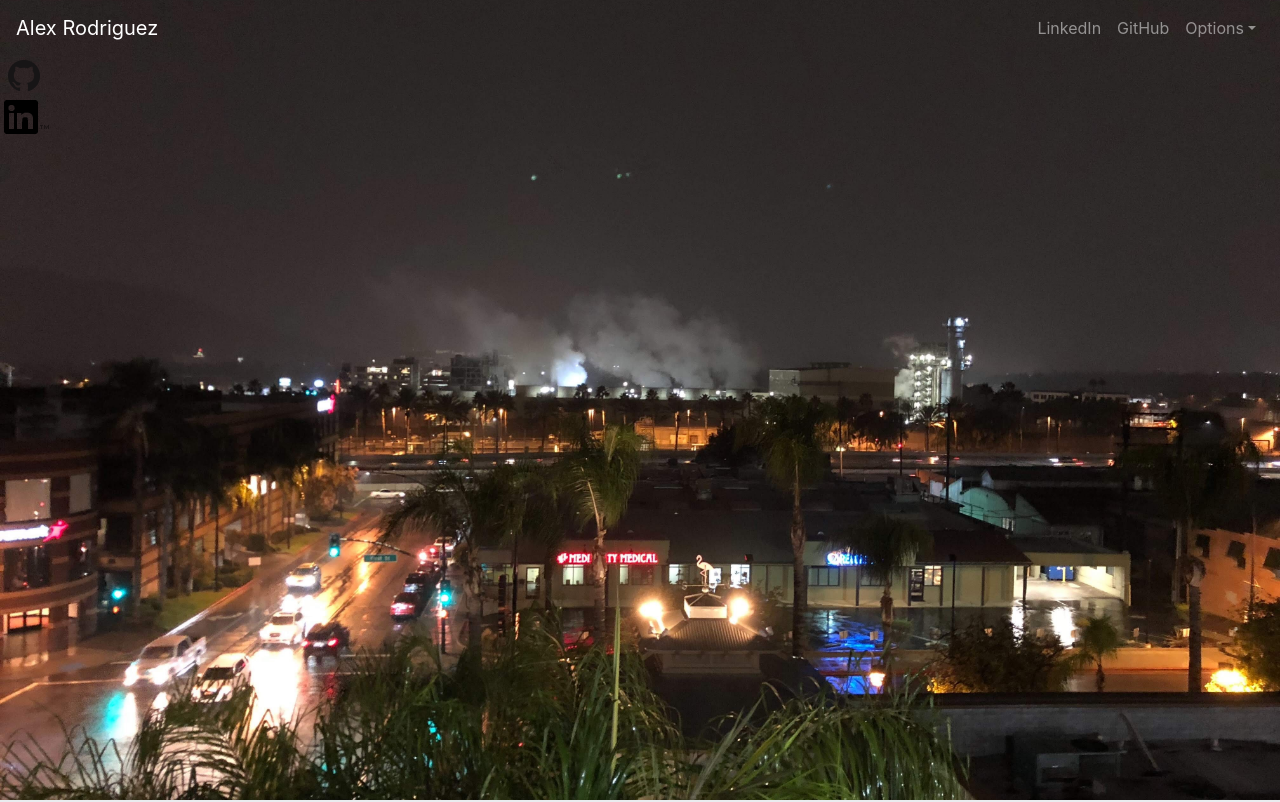
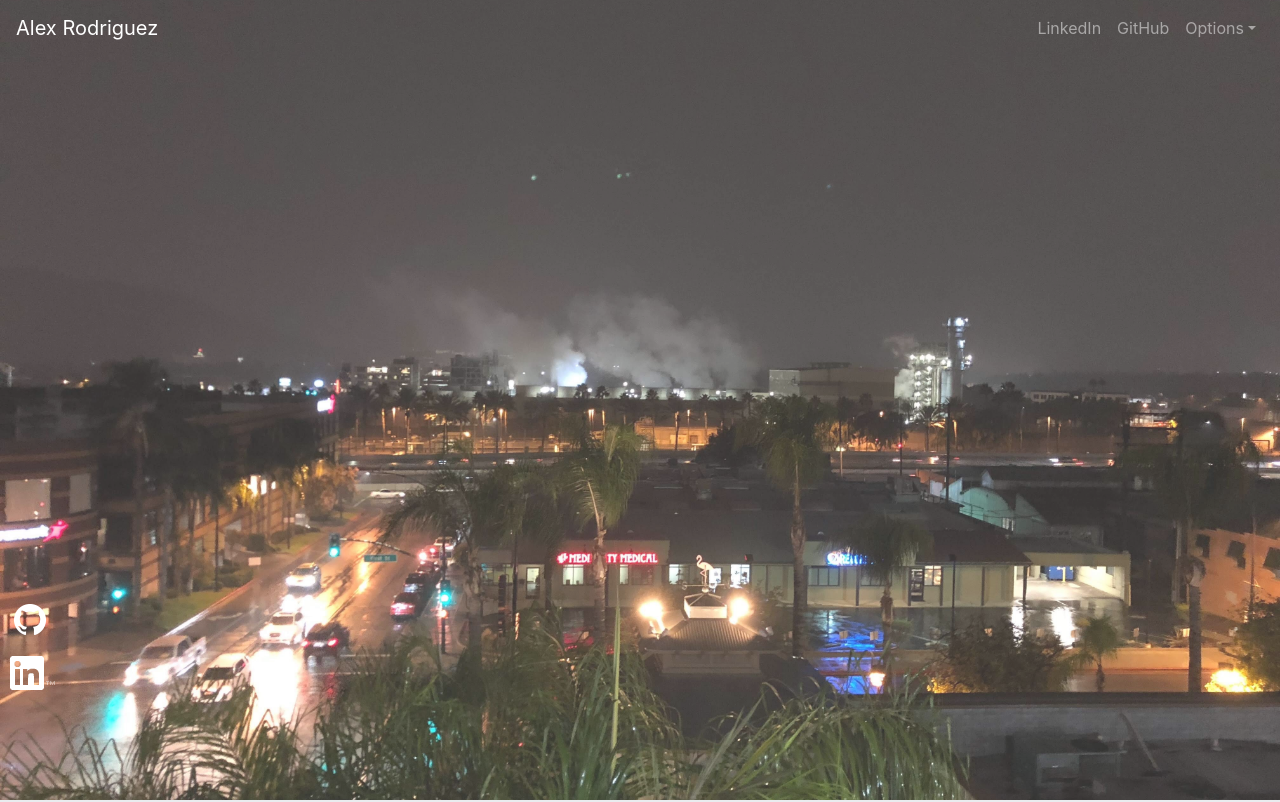
Before and after one commit to arodr856/NodejsReact-Personal-Website, a React (Create React App) app in the folder client/: page / in a window 1280 px wide. Shown: the top 802 px of the page. Built offline with nearby package versions, Linux system fonts and the light colour scheme; no server answers.

Commit message:
fixed css for social bar

```diff
--- a/client/src/App.css
+++ b/client/src/App.css
@@ -12,6 +12,7 @@ body, html {
   background-repeat: no-repeat;
   background-size: cover;
   background-position: center;
+  opacity: 0.8;
 }
 
 @keyframes App-logo-spin {
--- a/client/src/components/social-bar/SocialBar.js
+++ b/client/src/components/social-bar/SocialBar.js
@@ -25,11 +25,11 @@ class SocialBar extends React.Component {
     render(){
         return (
             <div className='social-bar'>
-                {this.state.socialSites.map(item => {
+                {this.state.socialSites.map((item, index) => {
                     return (
-                        <div className='socialbar-item'>
+                        <div key={index} className='socialbar-item'>
                             <a href={item.url}>
-                                <img src={`/social-icons/${item.icon}`}></img>
+                                <img src={`/social-icons/${item.icon}`} alt={item.name}></img>
                             </a>
                         </div>
                     );
--- a/client/src/components/social-bar/styles.css
+++ b/client/src/components/social-bar/styles.css
@@ -4,9 +4,12 @@
     justify-content: center;
     width: 100px;
     margin-right: 0px;
+    margin-bottom: 100px;
+    position: absolute;
+    bottom: 0;
 }
 
 .socialbar-item {
-    margin: 4px;
+    margin: 10px;
     width:40px;
 }
```
Also changed, not shown: client/public/social-icons/github_logo.png, client/public/social-icons/linkedin_logo.png.
